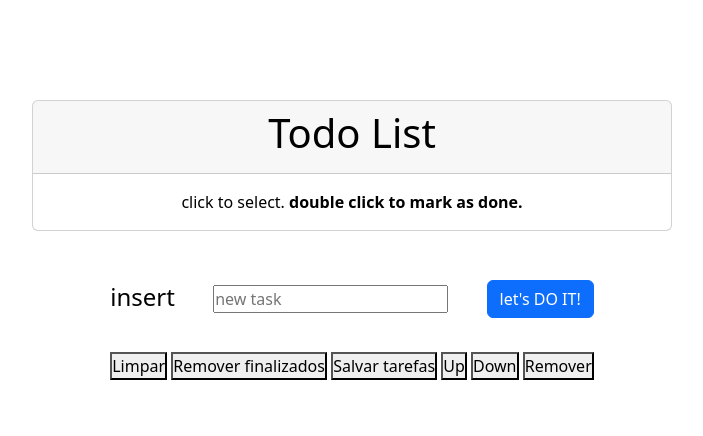
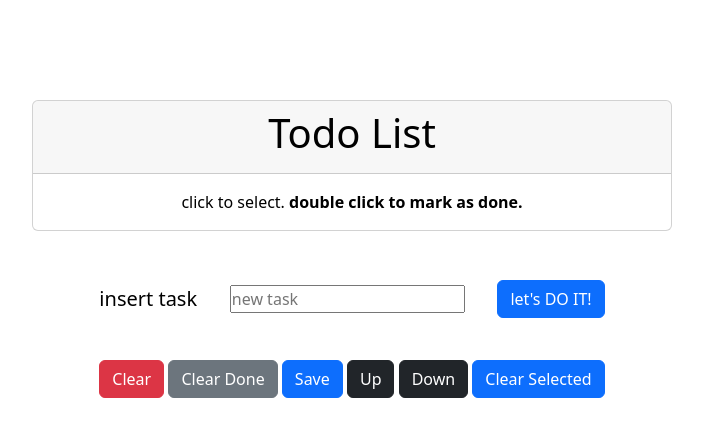
Before and after one commit to unamednada/todo-list, a website: page index.html in a window 1280 px wide. Both pictures are taken after a click on the button "let's DO IT!". Shown: the whole page, without its empty margins (288-991 px from the left). Drawn offline with nearby package versions, Linux system fonts and the light colour scheme.

Commit message:
Style bottom buttons. need border

```diff
--- a/index.html
+++ b/index.html
@@ -17,19 +17,19 @@
   </div>
   <main>
     <section class="mt-5 mb-3 d-flex justify-content-between align-items-center">
-      <label for="texto-tarefa"><h4 class="text-center mt-1">insert</h4></label>
+      <label for="texto-tarefa"><h5 class="text-center mt-2">insert task</h5></label>
       <input type="text" id="texto-tarefa" placeholder="new task">
       <button id="criar-tarefa" class="btn btn-primary">let's DO IT!</button>
     </section>
     <section>
       <ol id="lista-tarefas">
       </ol>
-      <button id="apaga-tudo">Limpar</button>
-      <button id="remover-finalizados">Remover finalizados</button>
-      <button id="salvar-tarefas">Salvar tarefas</button>
-      <button id="mover-cima">Up</button>
-      <button id="mover-baixo">Down</button>
-      <button id="remover-selecionado">Remover</button>
+      <button class="btn btn-danger" id="apaga-tudo">Clear</button>
+      <button class="btn btn-secondary" id="remover-finalizados">Clear Done</button>
+      <button class="btn btn-primary" id="salvar-tarefas">Save</button>
+      <button class="btn btn-dark"id="mover-cima">Up</button>
+      <button class="btn btn-dark" id="mover-baixo">Down</button>
+      <button class="btn btn-primary"id="remover-selecionado">Clear Selected</button>
     </section>
   </main>
   <script src="public/script.js"></script>
--- a/public/style.css
+++ b/public/style.css
@@ -18,10 +18,9 @@ body {
 }
 
 .selected {
-  background-color: gray;
+  background-color: lightskyblue;
   border-radius: 4px;
   width: fit-content;
-  padding: 0 1%;
   color: white;
 }
 
@@ -30,4 +29,6 @@ body {
   display: flex;
   flex-direction: column;
   cursor: pointer;
+  padding: 1%;
+  width: 100%;
 }
```
